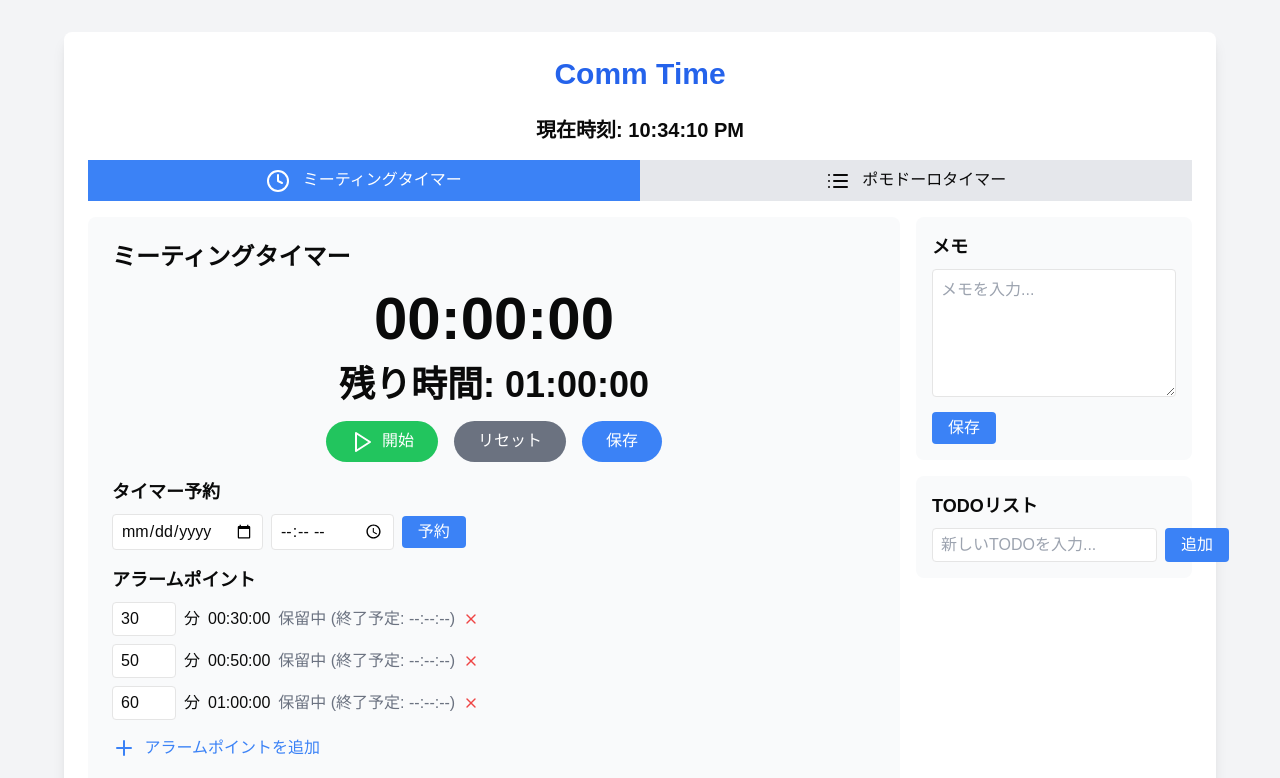
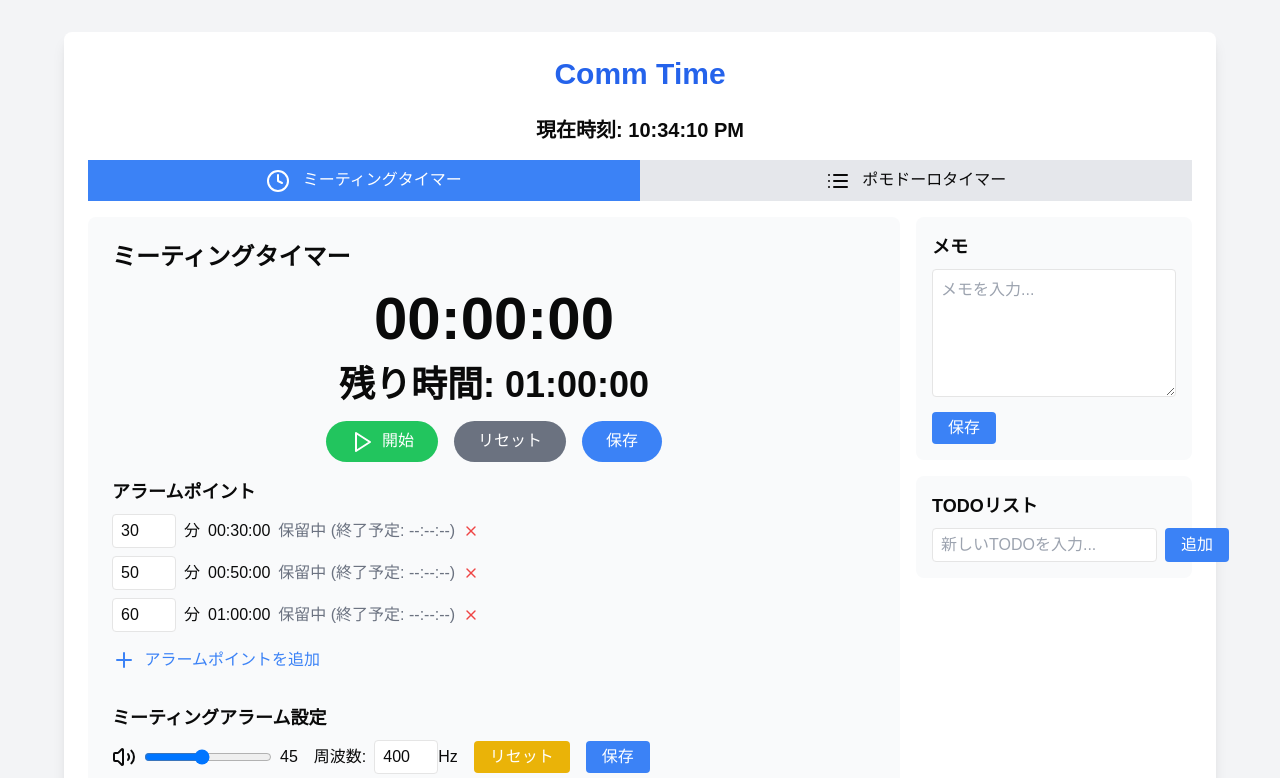
Before and after one commit to BoxPistols/comm-time, a Next.js app: page / in a window 1280 px wide. Shown: the top 778 px of the page. Built offline with nearby package versions, Linux system fonts and the light colour scheme.

Commit message:
不要な予約機能のコードを削除し、アラームポイントセクションのマージンを調整

```diff
--- a/components/comm-time.tsx
+++ b/components/comm-time.tsx
@@ -123,8 +123,6 @@ export function CommTimeComponent() {
 
   // その他の状態
   const [forceFocus, setForceFocus] = useState(false);
-  const [reservationDate, setReservationDate] = useState("");
-  const [reservationTime, setReservationTime] = useState("");
 
   // refs
   const todoInputRef = useRef<HTMLInputElement>(null);
@@ -701,39 +699,7 @@ export function CommTimeComponent() {
                   </div>
                 )}
 
-                {/* タイマー予約セクション */}
-                <div className="mb-4">
-                  <h3 className="text-lg font-semibold mb-2">タイマー予約</h3>
-                  <div className="flex items-center space-x-2">
-                    <input
-                      type="date"
-                      value={reservationDate}
-                      onChange={(e) => setReservationDate(e.target.value)}
-                      className="border rounded px-2 py-1"
-                    />
-                    <input
-                      type="time"
-                      value={reservationTime}
-                      onChange={(e) => setReservationTime(e.target.value)}
-                      className="border rounded px-2 py-1"
-                    />
-                    <button
-                      type="button"
-                      onClick={() => {
-                        console.log(
-                          "Timer reserved for:",
-                          reservationDate,
-                          reservationTime
-                        );
-                      }}
-                      className="bg-blue-500 text-white px-4 py-1 rounded hover:bg-blue-600"
-                    >
-                      予約
-                    </button>
-                  </div>
-                </div>
-
-                <div className="mb-4">
+                <div className="mb-8">
                   <h3 className="text-lg font-semibold mb-2">
                     アラームポイント
                   </h3>
```
